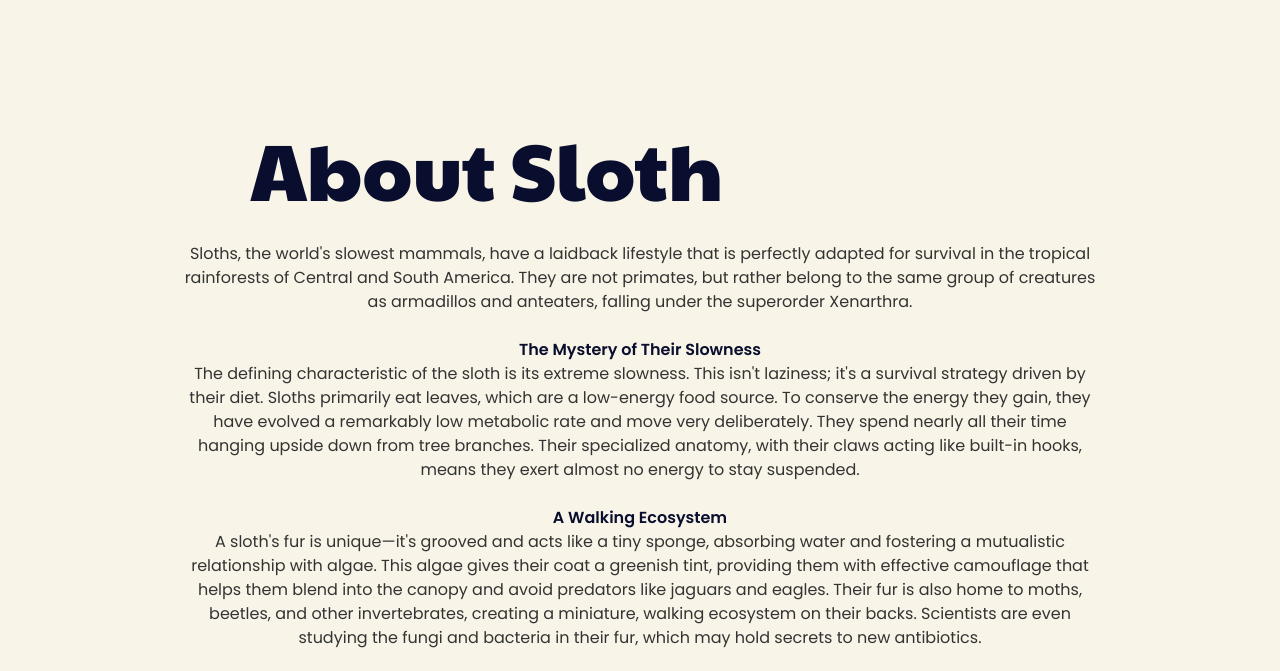
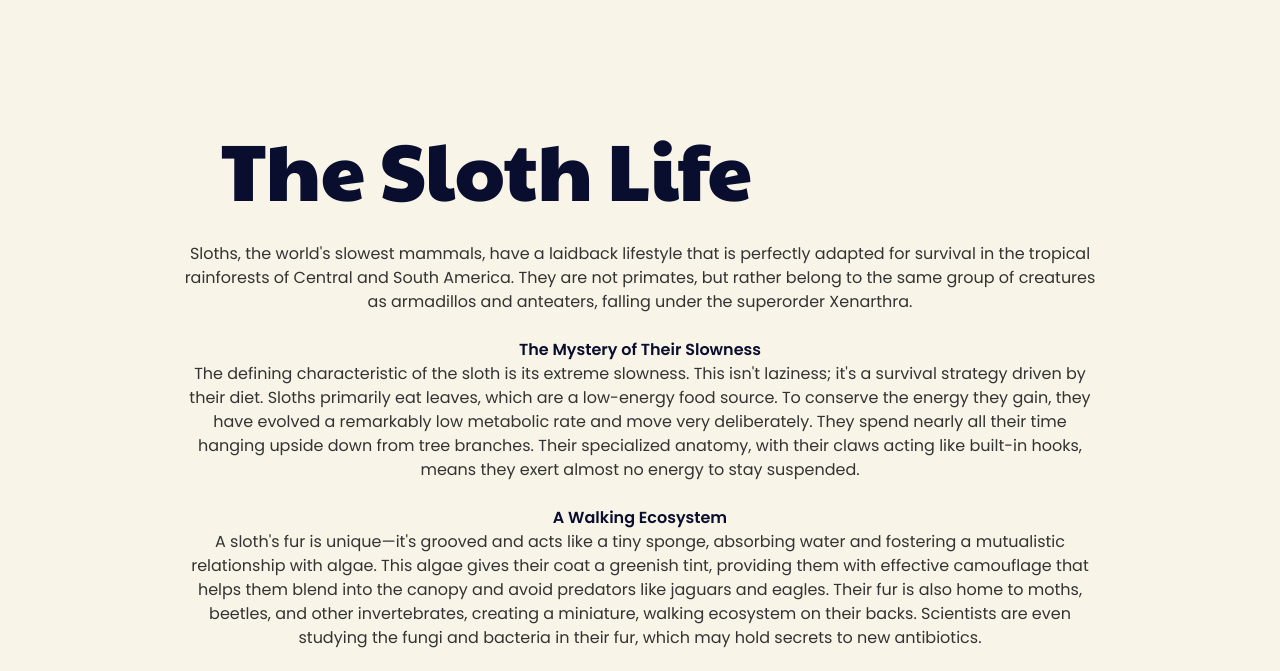
Before and after one commit to valinfernanda/sloth, a website: page src/slothlife.html in a window 1280 px wide. Shown: the part 117-788 px from the top of the page. Drawn offline with Linux system fonts and the light colour scheme.

Commit message:
slothlife: Change heading

```diff
--- a/src/slothlife.html
+++ b/src/slothlife.html
@@ -31,7 +31,7 @@
             <div class="max-w-[1512px] mx-auto">
                 <div class="flex items-center justify-between w-full px-[153px]">
                     <div class="">
-                        <h1 class="mt-[16px] text-[80px] leading-[125.6%] max-w-[607px] text-[#0A0E2E]">About Sloth </h1>
+                        <h1 class="mt-[16px] text-[80px] leading-[125.6%] max-w-[607px] text-[#0A0E2E]">The Sloth Life</h1>
                         <div class="space-y-6 text-lg text-gray-700 max-w-3xl">
                             <br>
                             <p>
```
